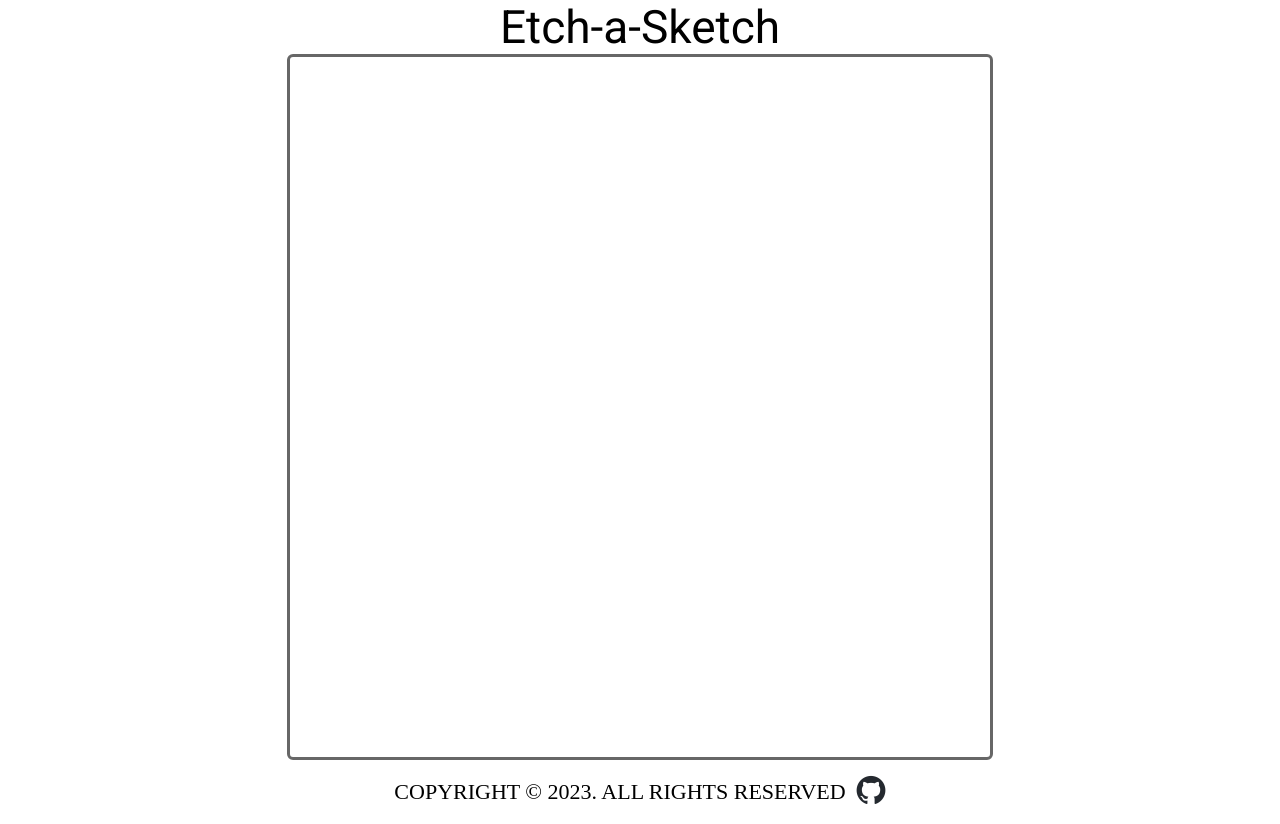
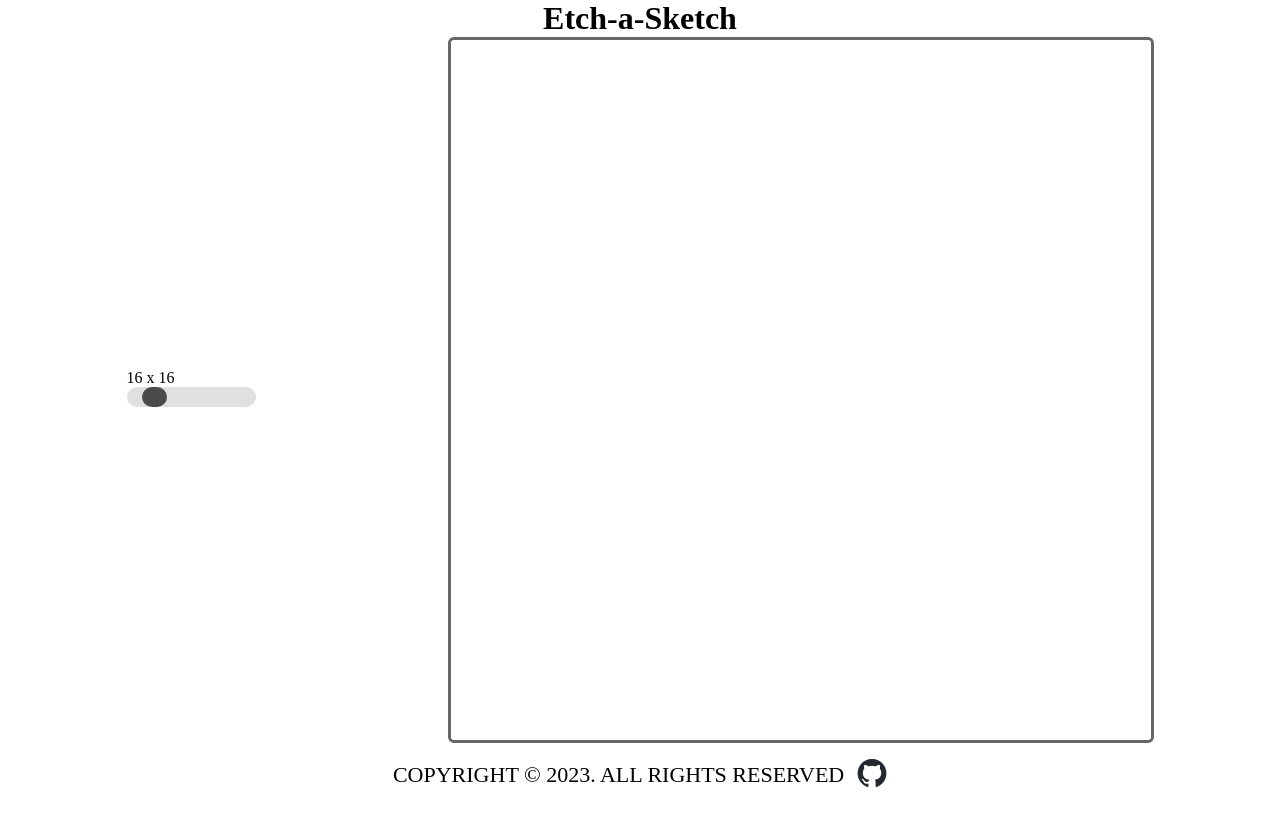
Before and after one commit to prabinbastakoti/Etch-a-Sketch, a plain HTML site: page index.html in a window 1280 px wide. Drawn offline with Linux system fonts and the light colour scheme.

Commit message:
Add Row Column Slider with proper implementation

```diff
--- a/index.html
+++ b/index.html
@@ -11,8 +11,14 @@
 </head>
 
 <body>
-    <div class="heading">Etch-a-Sketch</div>
+    <h1>Etch-a-Sketch</h1>
     <div class="container">
+        <div class="options">
+            <div class="sliderContainer">
+                <p><span id="sizeBox"></span> x <span id="sizeBox1"></span></p>
+                <input type="range" min="1" max="100" value="16" class="slider" id="myRange">
+            </div>
+        </div>
         <div class="grid">
             <!-- Add through javascript -->
         </div>
--- a/script.js
+++ b/script.js
@@ -1,9 +1,16 @@
 let grid_container = document.querySelector('.grid');
+let color = "red";
 
-let size = 16;
+let boxSize = document.querySelector("#myRange");
+let boxValue = document.querySelector("#sizeBox");
+let boxValue2 = document.querySelector("#sizeBox1");
+
+boxValue.innerHTML = boxSize.value;
+boxValue2.innerHTML = boxSize.value;
+// Update the current slider value (each time you drag the slider handle)
+let size = boxSize.value;
 let height = 700 / size;
 let width = 700 / size;
-let color = "red";
 
 for (let i = 0; i < size; i++) {
 
@@ -24,8 +31,39 @@ for (let i = 0; i < size; i++) {
 
     }
     grid_container.appendChild(container_row);
+
 }
+boxSize.oninput = function () {
+    boxValue.innerHTML = this.value;
+    boxValue2.innerHTML = this.value;
 
+    grid_container.innerHTML = "";
+
+    let size = boxSize.value;
+    let height = 700 / size;
+    let width = 700 / size;
+
+    for (let i = 0; i < size; i++) {
+
+        let container_row = document.createElement("div");
+        container_row.className = "row";
+
+
+        for (let j = 0; j < size; j++) {
+
+            let divs = document.createElement("div");
+            divs.className = "square";
+
+            // size of each individual square divs
+            divs.style.height = `${height}px`;
+            divs.style.width = `${width}px`;
+
+            container_row.appendChild(divs);
+
+        }
+        grid_container.appendChild(container_row);
+    }
+}
 
 
 function changeColor(e) {
@@ -36,4 +74,6 @@ function changeColor(e) {
 
 
 }
+
+
 document.addEventListener('mouseover', changeColor);
--- a/style.css
+++ b/style.css
@@ -34,9 +34,11 @@ body {
 
 footer {
     height: 8vh;
+    width: 100vw;
     display: flex;
     align-items: center;
     justify-content: center;
+    gap: 1%;
 }
 
 .footer {
@@ -47,10 +49,93 @@ footer {
     height: 30px;
     width: auto;
     transition: rotate 0.5s;
-    padding-left: 10px;
+    /* padding-left: 10px; */
 }
 
 .github-logo img:hover {
     rotate: 360deg;
-    transform: scale(1.11);
+    transform: scale(1.15);
 }
+
+
+
+.container {
+    display: flex;
+    width: 100vw;
+    justify-content: center;
+    align-items: center;
+    gap: 15%;
+}
+
+
+
+
+
+
+
+
+
+
+
+
+
+
+
+
+
+
+
+
+
+
+
+
+
+
+
+
+
+
+
+
+
+
+
+.sliderContainer {
+    width: 100%;
+}
+
+.slider {
+    -webkit-appearance: none;  /* Override default CSS styles */
+    appearance: none;
+    width: 100%;
+    height: 20px;
+    background: #d3d3d3;
+    outline: none;
+    opacity: 0.7;
+    -webkit-transition: .2s; /* 0.2 seconds transition on hover */
+    transition: opacity 0.2s;
+    border-radius: 16px;
+}
+
+.slider:hover {
+    opacity: 1;
+}
+
+.slider::-webkit-slider-thumb {
+    -webkit-appearance: none; /* Override default look */
+    appearance: none;
+    width: 25px; /* Set a specific slider handle width */
+    height: 20px; /* Slider handle height */
+    background: black; /* Green background */
+    cursor: pointer; /* Cursor on hover */
+    border-radius: 16px;
+  }
+
+  .slider::-moz-range-thumb {
+    width: 25px; /* Set a specific slider handle width */
+    height: 20px; /* Slider handle height */
+    background: black; /* Green background */
+    cursor: pointer; /* Cursor on hover */
+    border-radius: 16px;
+  }
```
